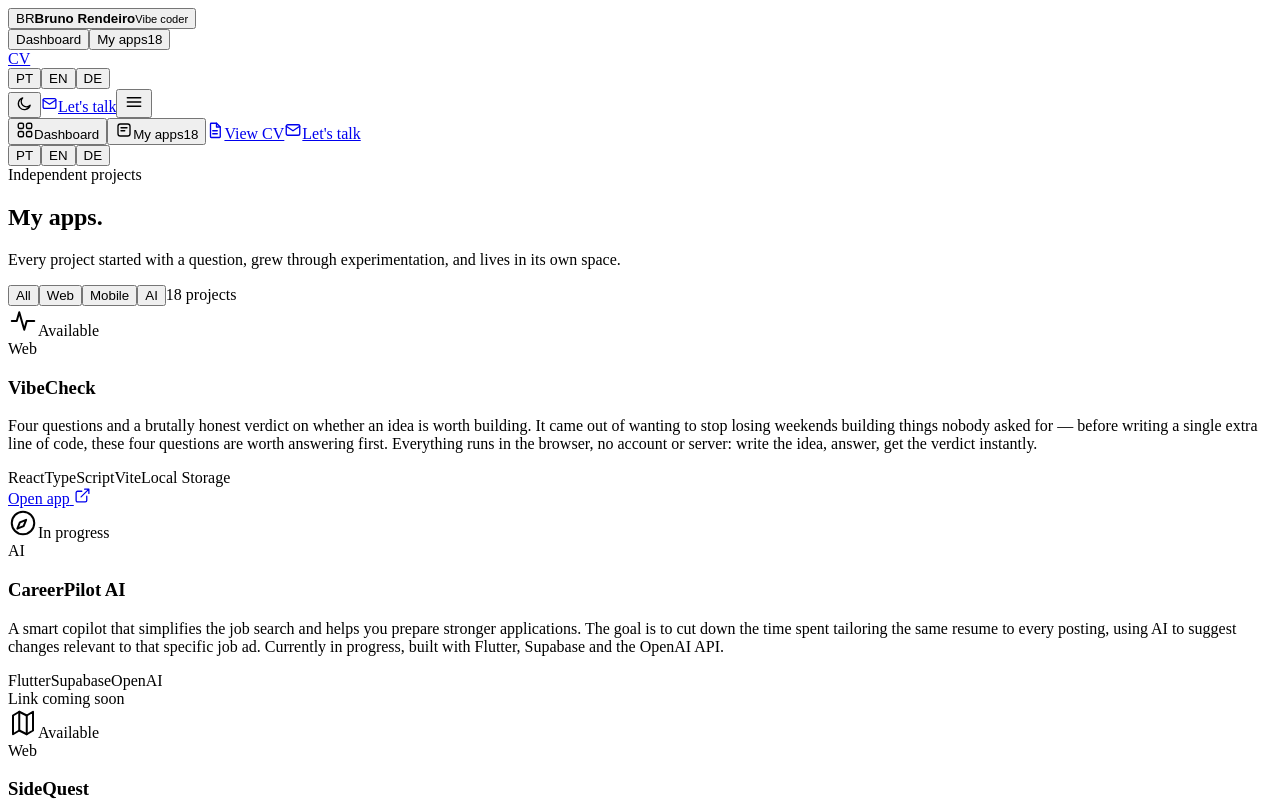
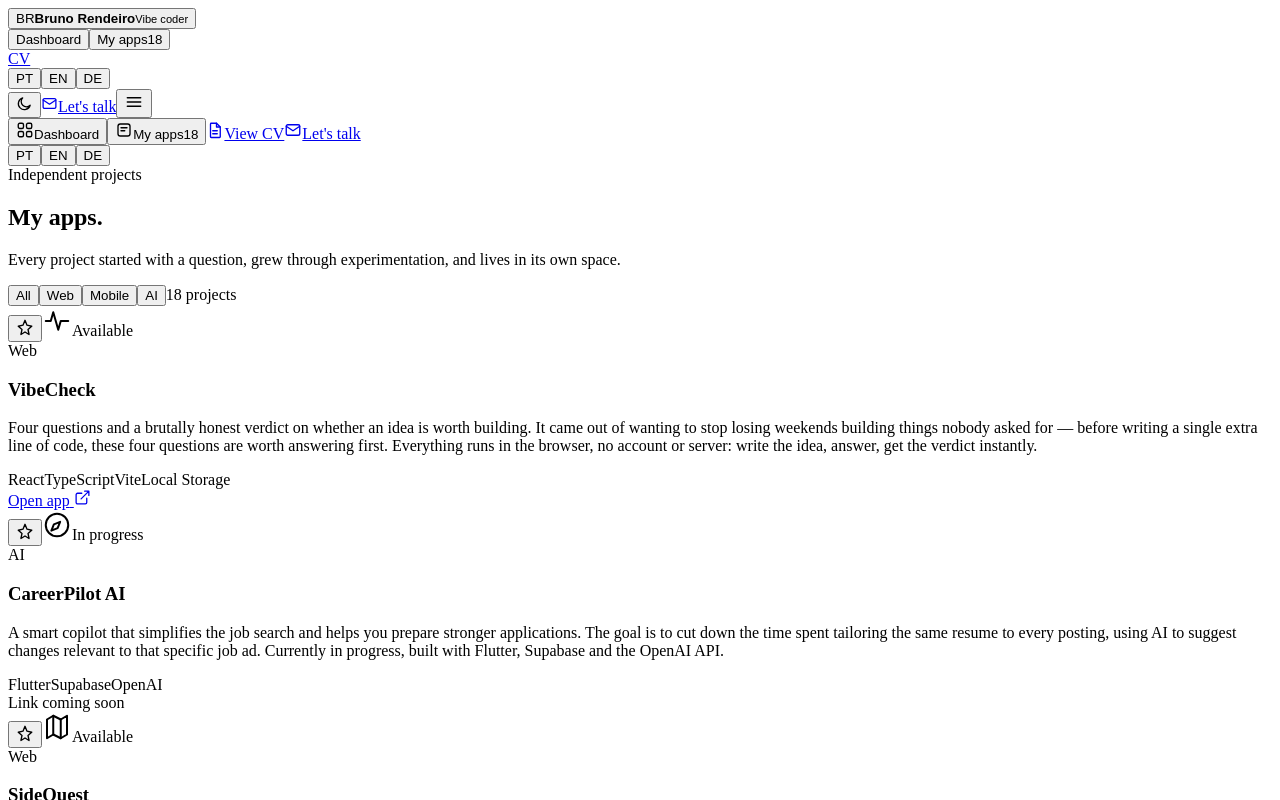
Before and after one commit to brunorendeiro/vibe-portfolio, a React (Vite) app: page / in a window 1280 px wide. Both pictures are taken after a click on the button "Explore my apps". Shown: the top 800 px of the page. Built offline with nearby package versions, Linux system fonts and the light colour scheme; the HTML template or start-up script is replaced by a standard one.

Commit message:
Add favorites feature to project list
Lets a project be starred and persisted in localStorage; favorited
apps sort to the top of the Apps page and the dashboard highlights.

```diff
--- a/src/App.tsx
+++ b/src/App.tsx
@@ -33,6 +33,7 @@ const icons = {
   test: <><circle cx="12" cy="12" r="9"/><path d="m8.5 12.5 2.5 2.5 5-5"/></>,
   course: <><path d="M4 6a2 2 0 0 1 2-2h6v16H6a2 2 0 0 1-2-2V6Z"/><path d="M20 6a2 2 0 0 0-2-2h-6v16h6a2 2 0 0 0 2-2V6Z"/></>,
   toolbox: <><path d="M4 10h16v9a1 1 0 0 1-1 1H5a1 1 0 0 1-1-1v-9Z"/><path d="M8 10V7a2 2 0 0 1 2-2h4a2 2 0 0 1 2 2v3"/><path d="M4 14h16"/></>,
+  favorite: <path d="m12 3 2.7 6.6L21 11l-5 4.3 1.4 6.7L12 18.6 6.6 22l1.4-6.7L3 11l6.3-1.4L12 3Z"/>,
 }
 
 function Icon({ name, size = 20 }: { name: keyof typeof icons; size?: number }) {
@@ -112,6 +113,29 @@ function useLocale() {
   return { locale, setLocale }
 }
 
+const favoritesKey = 'vibe-portfolio-favorites'
+
+function useFavorites() {
+  const [favorites, setFavorites] = useState<string[]>(() => {
+    try {
+      const stored = window.localStorage.getItem(favoritesKey)
+      return stored ? JSON.parse(stored) : []
+    } catch {
+      return []
+    }
+  })
+
+  useEffect(() => {
+    window.localStorage.setItem(favoritesKey, JSON.stringify(favorites))
+  }, [favorites])
+
+  const toggleFavorite = (id: string) => {
+    setFavorites(current => current.includes(id) ? current.filter(item => item !== id) : [...current, id])
+  }
+
+  return { favorites, toggleFavorite }
+}
+
 function NavBar({ route, navigate, theme, toggleTheme, locale, setLocale, open, setOpen }: {
   route: Route
   navigate: (route: Route) => void
@@ -178,10 +202,26 @@ function Ticker() {
   </div>
 }
 
-function ProjectCard({ project, locale }: { project: Project; locale: Locale }) {
+function FavoriteButton({ active, onToggle, locale }: { active: boolean; onToggle: () => void; locale: Locale }) {
+  const t = ui[locale]
+  return <button
+    type="button"
+    className={`favorite-toggle ${active ? 'active' : ''}`}
+    onClick={onToggle}
+    aria-pressed={active}
+    aria-label={active ? t.favoriteRemove : t.favoriteAdd}
+  >
+    <svg width="18" height="18" viewBox="0 0 24 24" fill={active ? 'currentColor' : 'none'} stroke="currentColor" strokeWidth="1.8" strokeLinecap="round" strokeLinejoin="round" aria-hidden="true">
+      <path d="m12 3 2.7 6.6L21 11l-5 4.3 1.4 6.7L12 18.6 6.6 22l1.4-6.7L3 11l6.3-1.4L12 3Z" />
+    </svg>
+  </button>
+}
+
+function ProjectCard({ project, locale, isFavorite, onToggleFavorite }: { project: Project; locale: Locale; isFavorite: boolean; onToggleFavorite: () => void }) {
   const t = ui[locale]
   return <article className="project-card">
     <div className="project-visual" style={{ '--accent-raw': project.accent } as React.CSSProperties}>
+      <FavoriteButton active={isFavorite} onToggle={onToggleFavorite} locale={locale} />
       <span className="project-icon"><ProjectGlyphIcon name={project.icon} /></span>
       <span className={`status ${project.status}`}><i />{statusLabels[locale][project.status]}</span>
     </div>
@@ -198,9 +238,10 @@ function ProjectCard({ project, locale }: { project: Project; locale: Locale })
   </article>
 }
 
-function Dashboard({ navigate, locale }: { navigate: (route: Route) => void; locale: Locale }) {
+function Dashboard({ navigate, locale, favorites, toggleFavorite }: { navigate: (route: Route) => void; locale: Locale; favorites: string[]; toggleFavorite: (id: string) => void }) {
   const t = ui[locale]
   const activeProjects = projects.filter(project => project.status !== 'idea').length
+  const featured = useMemo(() => [...projects].sort((a, b) => Number(favorites.includes(b.id)) - Number(favorites.includes(a.id))).slice(0, 2), [favorites])
   return <main className="page dashboard-page">
     <section className="hero">
       <div className="hero-copy">
@@ -233,7 +274,7 @@ function Dashboard({ navigate, locale }: { navigate: (route: Route) => void; loc
 
     <section className="section-block">
       <div className="section-heading"><div><span>{t.recentWorkKicker}</span><h2>{t.recentWorkTitle}</h2></div><button onClick={() => navigate('/apps')}>{t.viewAll} <Icon name="arrow" size={18} /></button></div>
-      <div className="project-grid dashboard-grid">{projects.slice(0, 2).map(project => <ProjectCard project={project} locale={locale} key={project.id} />)}</div>
+      <div className="project-grid dashboard-grid">{featured.map(project => <ProjectCard project={project} locale={locale} key={project.id} isFavorite={favorites.includes(project.id)} onToggleFavorite={() => toggleFavorite(project.id)} />)}</div>
     </section>
 
     <section className="process-section">
@@ -305,12 +346,15 @@ function Dashboard({ navigate, locale }: { navigate: (route: Route) => void; loc
   </main>
 }
 
-function AppsPage({ locale }: { locale: Locale }) {
+function AppsPage({ locale, favorites, toggleFavorite }: { locale: Locale; favorites: string[]; toggleFavorite: (id: string) => void }) {
   const t = ui[locale]
   const [filter, setFilter] = useState<Filter>('all')
   const filters: Filter[] = ['all', 'web', 'mobile', 'ai']
   const filterLabel = (item: Filter) => item === 'all' ? t.filterAll : categoryLabels[locale][item]
-  const visible = useMemo(() => filter === 'all' ? projects : projects.filter(project => project.category === filter), [filter])
+  const visible = useMemo(() => {
+    const filtered = filter === 'all' ? projects : projects.filter(project => project.category === filter)
+    return [...filtered].sort((a, b) => Number(favorites.includes(b.id)) - Number(favorites.includes(a.id)))
+  }, [filter, favorites])
   return <main className="page apps-page">
     <section className="page-intro">
       <span className="section-kicker">{t.appsKicker}</span>
@@ -322,7 +366,7 @@ function AppsPage({ locale }: { locale: Locale }) {
       <span>{visible.length} {visible.length === 1 ? t.projectCountOne : t.projectCountMany}</span>
     </div>
     {visible.length > 0
-      ? <section className="project-grid apps-grid">{visible.map(project => <ProjectCard project={project} locale={locale} key={project.id} />)}</section>
+      ? <section className="project-grid apps-grid">{visible.map(project => <ProjectCard project={project} locale={locale} key={project.id} isFavorite={favorites.includes(project.id)} onToggleFavorite={() => toggleFavorite(project.id)} />)}</section>
       : <section className="empty-state"><span>✦</span><h2>{t.emptyTitle}</h2><p>{t.emptyBody}</p></section>}
   </main>
 }
@@ -331,6 +375,7 @@ export default function App() {
   const { route, navigate } = useRoute()
   const { theme, toggleTheme } = useTheme()
   const { locale, setLocale } = useLocale()
+  const { favorites, toggleFavorite } = useFavorites()
   const [menuOpen, setMenuOpen] = useState(false)
   const t = ui[locale]
 
@@ -351,7 +396,7 @@ export default function App() {
 
   return <div className="app-shell">
     <NavBar route={route} navigate={navigate} theme={theme} toggleTheme={toggleTheme} locale={locale} setLocale={setLocale} open={menuOpen} setOpen={setMenuOpen} />
-    {route === '/' ? <Dashboard navigate={navigate} locale={locale} /> : <AppsPage locale={locale} />}
+    {route === '/' ? <Dashboard navigate={navigate} locale={locale} favorites={favorites} toggleFavorite={toggleFavorite} /> : <AppsPage locale={locale} favorites={favorites} toggleFavorite={toggleFavorite} />}
     <footer><span>© {new Date().getFullYear()} Bruno Rendeiro</span><span>{t.footerTagline}</span><a href="/privacidade.html">Privacidade</a></footer>
     <CookieConsent locale={locale} />
   </div>
--- a/src/i18n.ts
+++ b/src/i18n.ts
@@ -81,6 +81,8 @@ type UiStrings = {
   openApp: string
   linkSoon: string
   sourceLabel: string
+  favoriteAdd: string
+  favoriteRemove: string
   footerTagline: string
   resourcesKicker: string
   resourcesTitle: string
@@ -159,6 +161,8 @@ export const ui: Record<Locale, UiStrings> = {
     openApp: 'Abrir app',
     linkSoon: 'Link em breve',
     sourceLabel: 'Código de',
+    favoriteAdd: 'Marcar como favorita',
+    favoriteRemove: 'Remover dos favoritos',
     footerTagline: 'Imaginado por um humano. Construído com IA.',
     resourcesKicker: 'Recursos',
     resourcesTitle: 'A acompanhar o ecossistema de IA',
@@ -235,6 +239,8 @@ export const ui: Record<Locale, UiStrings> = {
     openApp: 'Open app',
     linkSoon: 'Link coming soon',
     sourceLabel: 'Source code for',
+    favoriteAdd: 'Mark as favorite',
+    favoriteRemove: 'Remove from favorites',
     footerTagline: 'Imagined by a human. Built with AI.',
     resourcesKicker: 'Resources',
     resourcesTitle: 'Keeping up with the AI ecosystem',
@@ -311,6 +317,8 @@ export const ui: Record<Locale, UiStrings> = {
     openApp: 'App öffnen',
     linkSoon: 'Link folgt bald',
     sourceLabel: 'Quellcode von',
+    favoriteAdd: 'Als Favorit markieren',
+    favoriteRemove: 'Aus Favoriten entfernen',
     footerTagline: 'Von einem Menschen erdacht. Mit KI gebaut.',
     resourcesKicker: 'Ressourcen',
     resourcesTitle: 'Am Puls des KI-Ökosystems',
--- a/src/styles.css
+++ b/src/styles.css
@@ -141,6 +141,9 @@ button:focus-visible, a:focus-visible { outline: 2px solid var(--accent); outlin
 .status.available i { background: #52c774; }
 .status.building i { background: var(--accent-2); }
 .status.idea i { background: var(--accent); }
+.favorite-toggle { position: absolute; left: 14px; top: 14px; display: grid; place-items: center; width: 32px; height: 32px; border: 2px solid var(--text); border-radius: 50%; background: var(--panel); color: var(--text); cursor: pointer; transition: transform .15s ease, color .15s ease, background .15s ease; }
+.favorite-toggle:hover { transform: scale(1.08); }
+.favorite-toggle.active { background: #ffd84d; color: #17140f; }
 .project-body { padding: 22px; }
 .project-category { color: var(--muted); font: 700 10px 'Space Mono', monospace; letter-spacing: .1em; text-transform: uppercase; }
 .project-body h3 { margin: 8px 0 9px; font: 600 21px 'Fraunces', serif; letter-spacing: -.01em; }
```
